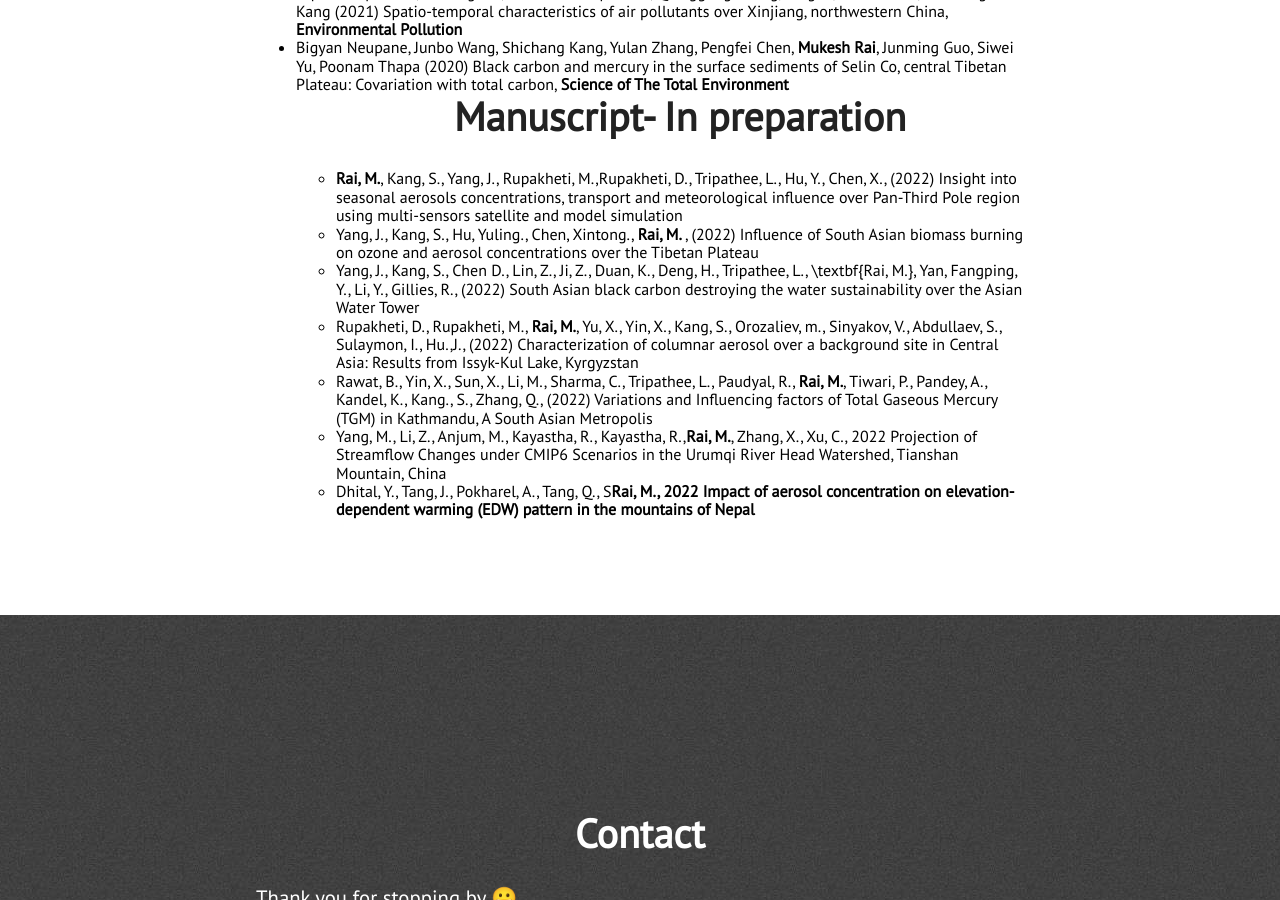
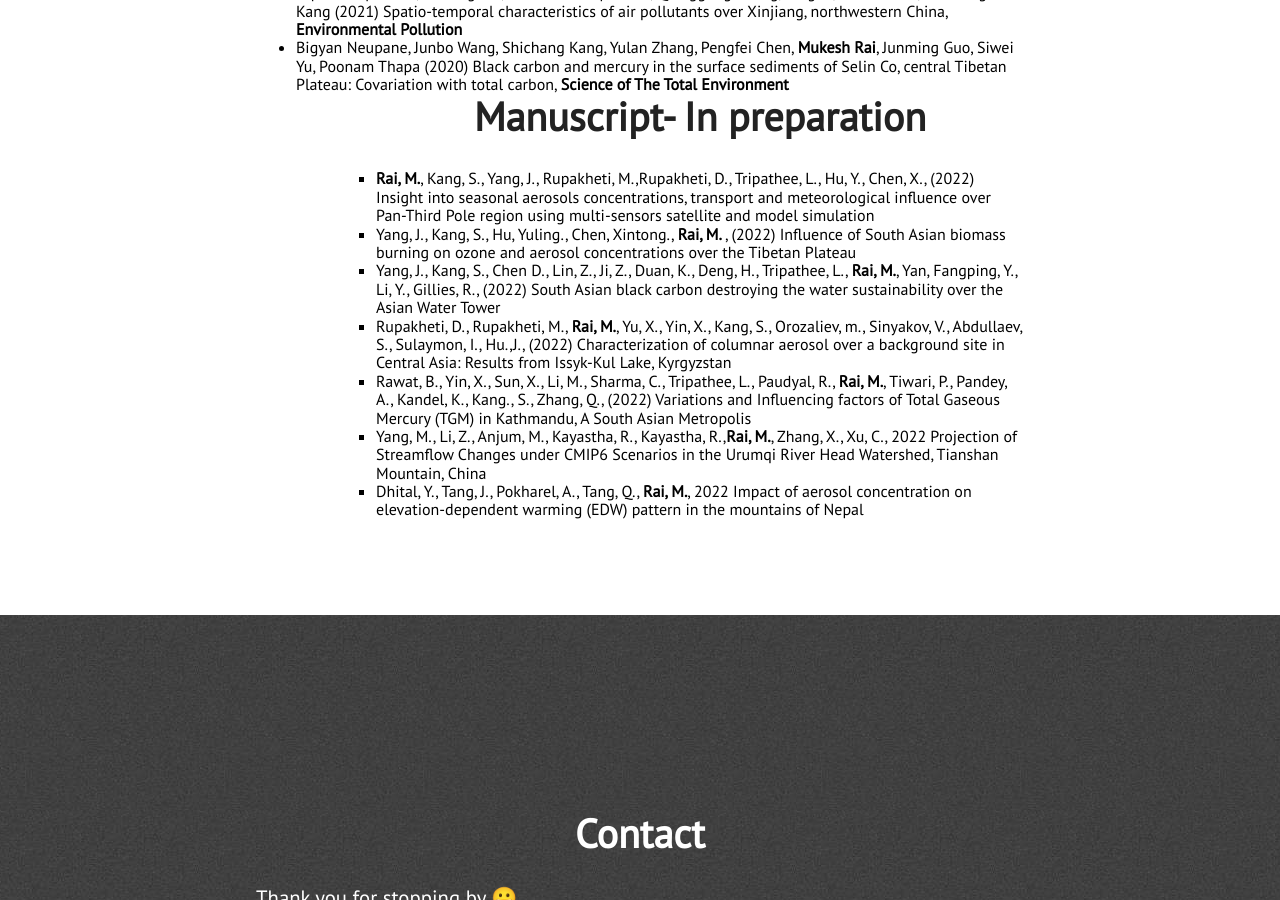
Before and after one commit to mukeshraeee/mukeshrai.github.io, a Jekyll site: the page built from index.html, in a window 1280 px wide and 900 px high, scrolled down 3643 px. Built offline with Jekyll 4.4.1, drawn with Linux system fonts in a browser that asks for light colours; nearby versions of some CDN libraries.

Commit message:
Update publication.html
changes commit

```diff
--- a/_includes/publication.html
+++ b/_includes/publication.html
@@ -16,14 +16,15 @@
                 <li>Dipesh Rupakheti, Xiufeng Yin, Maheswar Rupakheti, Qianggong Zhang, Ping Li, <SPAN STYLE="font-weight:bold">Mukesh Rai</SPAN>, Shichang Kang (2021) Spatio-temporal characteristics of air pollutants over Xinjiang, northwestern China, <SPAN STYLE="font-weight:bold">Environmental Pollution</SPAN></li>
                 <li>Bigyan Neupane, Junbo Wang, Shichang Kang, Yulan Zhang, Pengfei Chen, <SPAN STYLE="font-weight:bold">Mukesh Rai</SPAN>, Junming Guo, Siwei Yu, Poonam Thapa (2020) Black carbon and mercury in the surface sediments of Selin Co, central Tibetan Plateau: Covariation with total carbon, <SPAN STYLE="font-weight:bold">Science of The Total Environment</SPAN></li>
                 <ul>
+                <ul>
                 <div class="section-heading">Manuscript- In preparation</div>
                 <li> <SPAN STYLE="font-weight:bold">Rai, M.</SPAN>, Kang, S., Yang, J., Rupakheti, M.,Rupakheti, D., Tripathee, L., Hu, Y., Chen, X., (2022) Insight into seasonal aerosols concentrations, transport and meteorological influence over Pan-Third Pole region using multi-sensors satellite and model simulation</li>
                 <li> Yang, J., Kang, S., Hu, Yuling., Chen, Xintong., <SPAN STYLE="font-weight:bold">Rai, M. </SPAN>, (2022) Influence of South Asian biomass burning on ozone and aerosol concentrations over the Tibetan Plateau</li>
-                <li> Yang, J., Kang, S., Chen D., Lin, Z., Ji, Z., Duan, K., Deng, H., Tripathee, L., \textbf{Rai, M.}, Yan, Fangping, Y., Li, Y., Gillies, R.,  (2022) South Asian black carbon destroying the water sustainability over the Asian Water Tower</li>
+                <li> Yang, J., Kang, S., Chen D., Lin, Z., Ji, Z., Duan, K., Deng, H., Tripathee, L., <SPAN STYLE="font-weight:bold">Rai, M.</SPAN>, Yan, Fangping, Y., Li, Y., Gillies, R.,  (2022) South Asian black carbon destroying the water sustainability over the Asian Water Tower</li>
                 <li> Rupakheti, D., Rupakheti, M., <SPAN STYLE="font-weight:bold">Rai, M.</SPAN>, Yu, X., Yin, X., Kang, S., Orozaliev, m., Sinyakov, V., Abdullaev, S., Sulaymon, I., Hu.,J., (2022) Characterization of columnar aerosol over a background site in Central Asia: Results from Issyk-Kul Lake, Kyrgyzstan</li>
                 <li> Rawat, B., Yin, X., Sun, X., Li, M., Sharma, C., Tripathee, L., Paudyal, R., <SPAN STYLE="font-weight:bold">Rai, M.</SPAN>, Tiwari, P., Pandey, A., Kandel, K., Kang., S., Zhang, Q., (2022) Variations and Influencing factors of Total Gaseous Mercury (TGM) in Kathmandu, A South Asian Metropolis</li>
                 <li> Yang, M., Li, Z., Anjum, M., Kayastha, R., Kayastha, R.,<SPAN STYLE="font-weight:bold">Rai, M.</SPAN>, Zhang, X., Xu, C., 2022 Projection of Streamflow Changes under CMIP6 Scenarios in the Urumqi River Head Watershed, Tianshan Mountain, China</li>
-                <li> Dhital, Y., Tang, J., Pokharel, A., Tang, Q., S<PAN STYLE="font-weight:bold">Rai, M.</SPAN>, 2022 Impact of aerosol concentration on elevation-dependent warming (EDW) pattern in the mountains of Nepal</li>
+                <li> Dhital, Y., Tang, J., Pokharel, A., Tang, Q., <SPAN STYLE="font-weight:bold">Rai, M.</SPAN>, 2022 Impact of aerosol concentration on elevation-dependent warming (EDW) pattern in the mountains of Nepal</li>
 
                 <ul>
             </ul>
```
